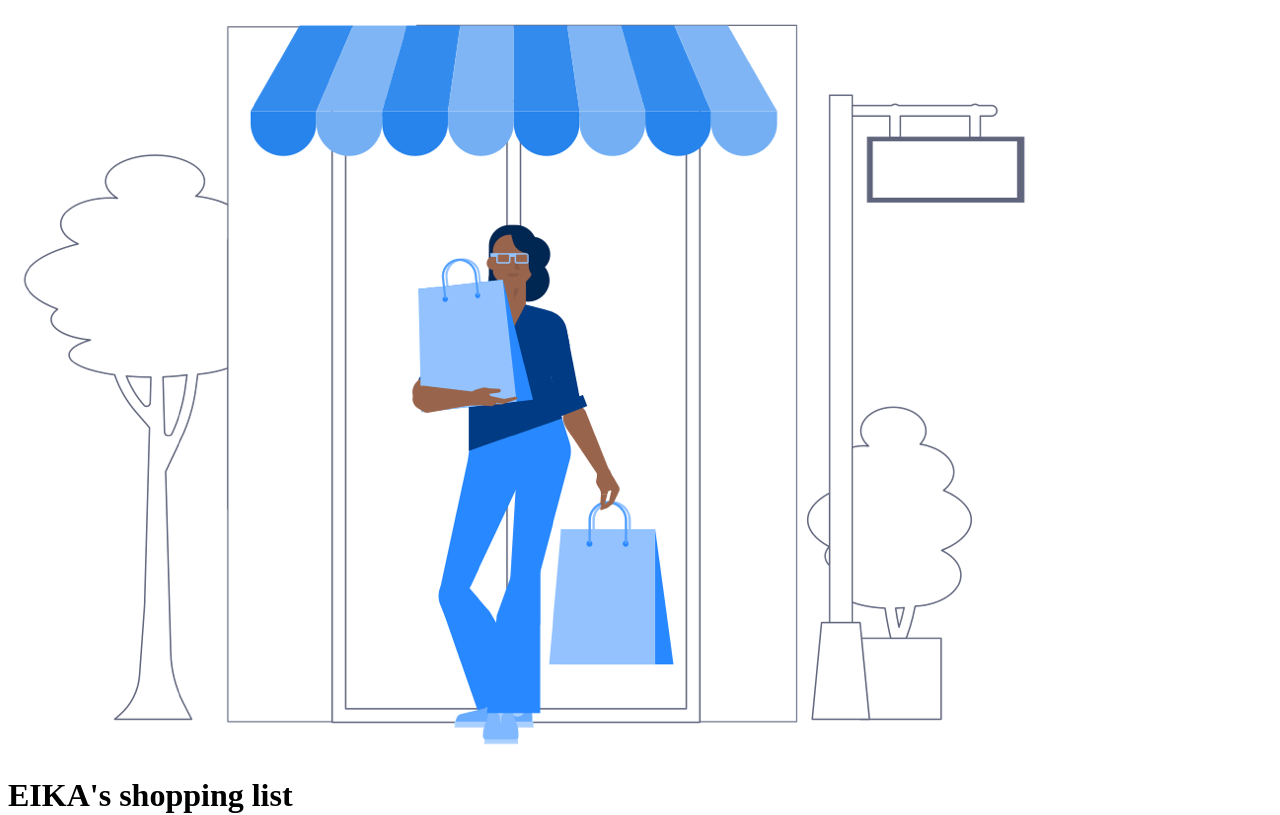
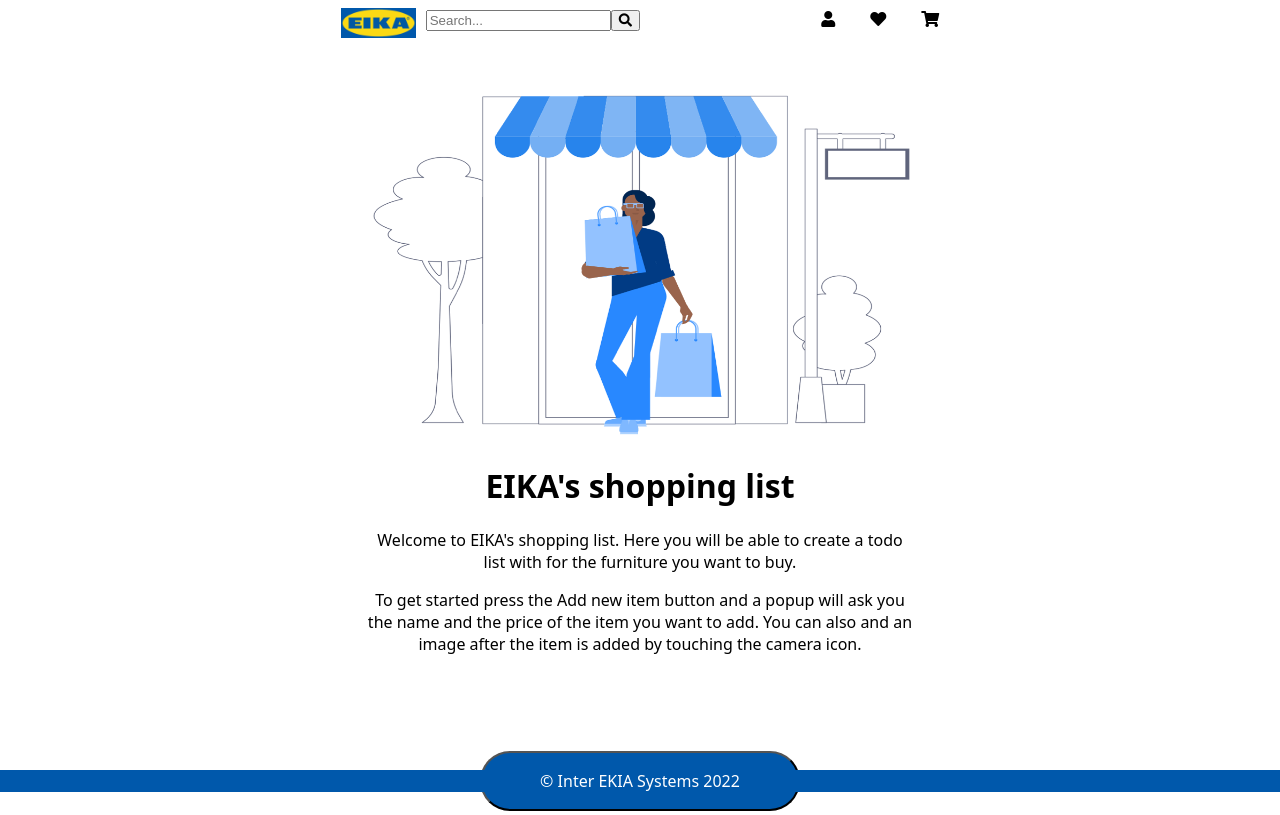
Before and after one commit to shravkrish79/ReactApp, a React (Create React App) app in the folder todo/: page / in a window 1280 px wide. Shown: the top 815 px of the page. Built offline with nearby package versions, Linux system fonts and the light colour scheme.

Commit message:
added header

```diff
--- a/todo/src/App.css
+++ b/todo/src/App.css
@@ -14,3 +14,9 @@
     transform: rotate(360deg);
   }
 }
+
+
+.App {
+  background-color: #fff;
+  font-family: Noto Sans;
+}
--- a/todo/src/App.js
+++ b/todo/src/App.js
@@ -2,6 +2,8 @@ import './App.css';
 import GetItemInput from './GetItemInput';
 import ViewToDoList from './ViewToDoList';
 import WelcomeScreen from './WelcomeScreen';
+import Header from './Header';
+import Footer from './Footer';
 import React, { useState, useEffect } from 'react';
 
 function App() {
@@ -65,10 +67,11 @@ function App() {
 
   return (
     <div className="App">
+      <Header/>
       {
         ((ToDoList === null) && (anotherTask===0))
           ?
-          (<div> <WelcomeScreen AddNewItem={AddAnotherItem}/> </div>) : ((anotherTask === 1) ?
+          ( <WelcomeScreen AddNewItem={AddAnotherItem}/>) : ((anotherTask === 1) ?
             (<div> <GetItemInput AddItem={AddItemHandler} /></div>)
             :
             (<div> <ViewToDoList listData={task} completeData={completeTask} addAnotherItem={AddAnotherItem}
@@ -76,6 +79,7 @@ function App() {
           )
 
       }
+      <Footer/>
     </div>
   );
 }
--- /dev/null
+++ b/todo/src/Footer.css
@@ -0,0 +1,10 @@
+.footer {
+    position: fixed;
+    background-color: #0058AB;
+    font-family: Noto sans;
+    color: #fff;
+    text-align: center;
+    left: 0;
+    bottom: 2mm;
+    width: 100%;
+}
--- /dev/null
+++ b/todo/src/Footer.js
@@ -0,0 +1,11 @@
+import './Footer.css';
+
+const Footer = () => {
+    return (
+        <div class="footer">
+            <span>© Inter EKIA Systems 2022</span>
+        </div>
+    );
+};
+
+export default Footer;
--- /dev/null
+++ b/todo/src/Header.css
@@ -0,0 +1,29 @@
+.header {
+    display: grid;
+    grid-template-columns: 1fr 1fr;
+    grid-template-rows: 1fr;
+    align-self: center;
+    justify-self: center;
+    justify-content:space-around;
+    height: 80px;
+}
+
+.header-left{
+    display: flex;
+    gap: 10px;
+}
+
+.header-right{
+    display: flex;
+    gap: 35px;
+    margin-left: auto;
+}
+
+a {
+    color: black;
+}
+
+.header-img{
+    width: 75px;
+    height: 30px;
+}
--- /dev/null
+++ b/todo/src/Header.js
@@ -0,0 +1,17 @@
+import './Header.css';
+function Header() {
+    return (
+        <div className="header">
+            <div className="header-left">
+            <img class="header-img" src="img/logo.png" alt="EKIA logo"/>
+                <div><input type="text" class="search-input" placeholder="Search..." />
+                <button><i className="fas fa-search search-icon"></i></button>
+                </div>
+            </div>
+            <div className="header-right">
+                <a href='.'><i className="fas fa-user user-icon"></i></a>
+                <a href='.'><i className="fas fa-heart heart-symbol"></i></a>
+                <a href='.'><i className="fas fa-shopping-cart cart"></i></a>
+                </div>
+ </div>);
+} export default Header;
--- /dev/null
+++ b/todo/src/WelcomScreen.css
@@ -0,0 +1,36 @@
+.welcome{
+    background-color: #fff;
+    display: grid;
+    grid-template-columns: 1fr 1fr 1fr;
+    grid-template-rows: 1fr 200px;
+    gap: 10px;
+    position: relative;
+}
+
+.welcome-content {
+    grid-column: 2/3;
+}
+
+.welcome-img {
+    height: 350px;
+    width: 550px;
+}
+
+.welcome-txt {
+    text-align: center;
+}
+
+.welcome-button {
+    grid-row: 2/2;
+    grid-column: 2/3;
+    background-color: #0058AB;
+    justify-content: center;
+    align-items: center;
+    height: 60px;
+    width:320px;
+    border-radius: 50px;
+    color: #fff;
+    font-size: 24px;
+    align-self: center;
+    justify-self: center;
+}
--- a/todo/src/WelcomeScreen.js
+++ b/todo/src/WelcomeScreen.js
@@ -1,3 +1,4 @@
+import './WelcomScreen.css';
 const WelcomeScreen = (props) => {
     const addnewItemHandler = (e) => {
         e.preventDefault();
@@ -6,8 +7,9 @@ const WelcomeScreen = (props) => {
 
     return (
         <div class="welcome">
-
-            <img class="welcome-img" src="img/shopping.png" alt="shopping girl"></img>
+            <div class="welcome-content">
+                <div><img class="welcome-img" src="img/shopping.png" alt="shopping girl"></img></div>
+                <div class="welcome-txt">
                     <h1>EIKA's shopping list</h1>
                     <p>Welcome to EIKA's shopping list. Here you will be able
                         to create a todo list with for the furniture you want
@@ -17,7 +19,9 @@ const WelcomeScreen = (props) => {
                         to add. You can also and an image after the item is added
                         by touching the camera icon.
                     </p>
-            <button id="addnewItem" onClick={addnewItemHandler}>Add a new item</button>
+                </div>
+            </div>
+                    <button class="welcome-button" id="addnewItem" onClick={addnewItemHandler}>Add a new item</button>
         </div>
     );
 
```
Lines whose indentation alone changed are shown as unchanged.
